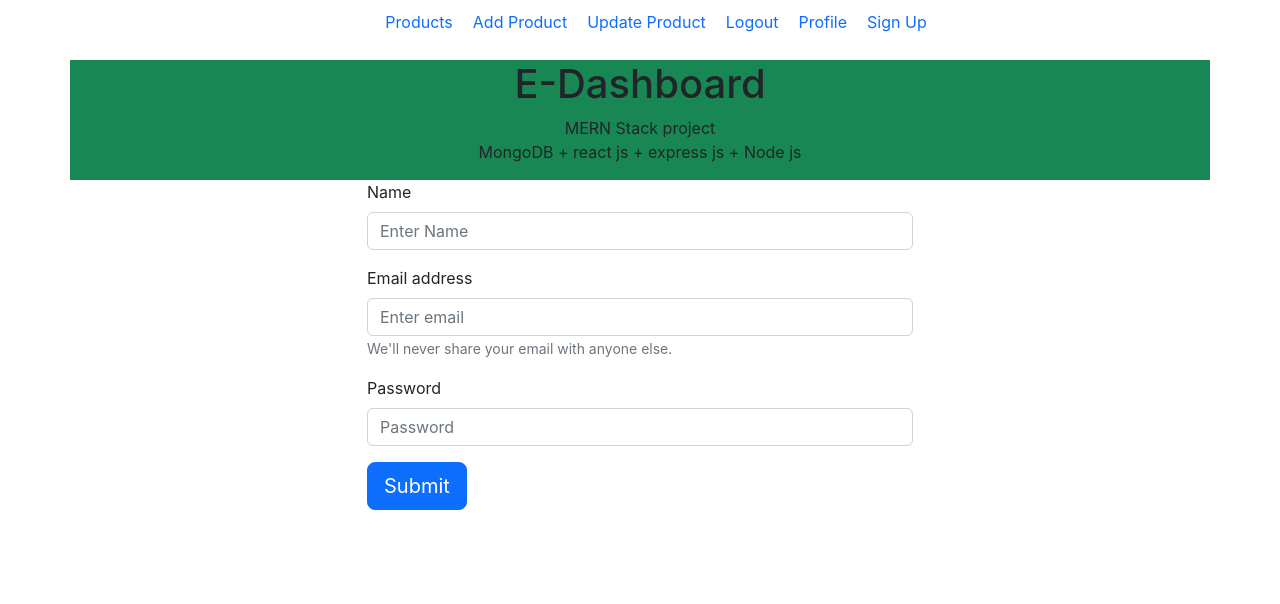
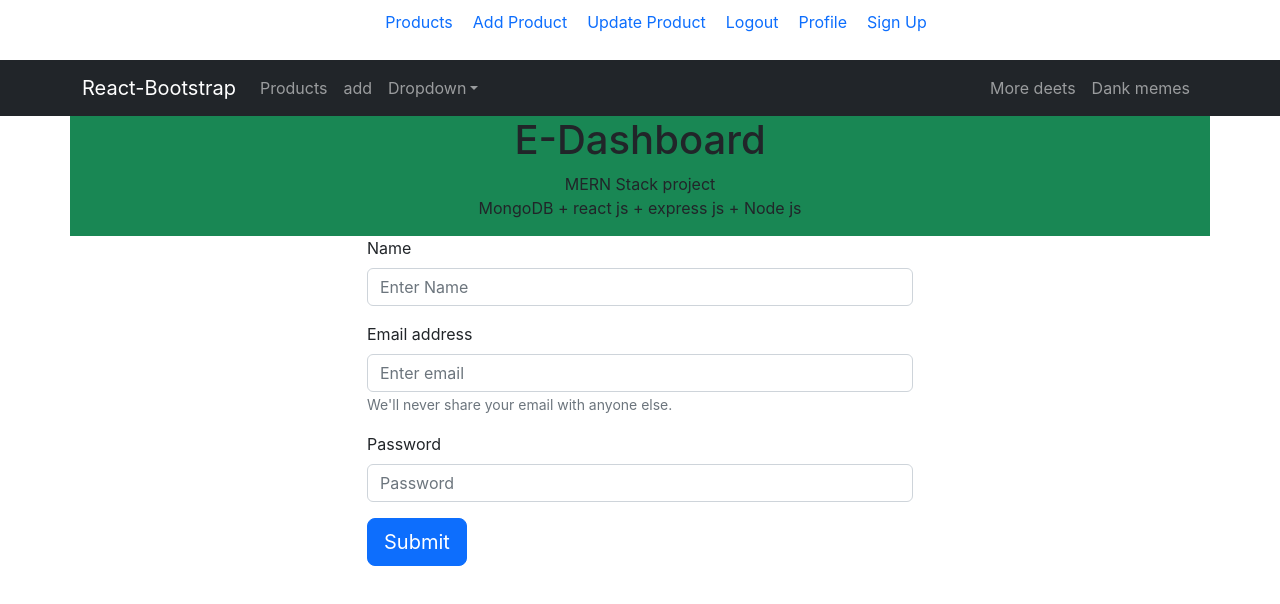
Before and after one commit to mdhamidulislamT/mern-stack-crud, a React (Create React App) app in the folder front-end/: page /signup in a window 1280 px wide. Shown: the top 604 px of the page. Built offline with nearby package versions, Linux system fonts and the light colour scheme.

Commit message:
minor changes

```diff
--- a/front-end/src/App.js
+++ b/front-end/src/App.js
@@ -1,10 +1,11 @@
 import "./App.css";
-import Nav from "./Nav";
+import Header from "./Header";
 import { BrowserRouter, Route, Routes } from "react-router-dom";
 import List from "./products/List";
 import Add from "./products/Add";
 import Edit from "./products/Edit";
 import SignUp from "./products/SignUp";
+import Header2 from "./Header2";
 
 
 
@@ -12,7 +13,8 @@ function App() {
   return (
 
       <BrowserRouter>
-        <Nav />
+        <Header />
+        <Header2 />
         <Routes>
           <Route path="/" element={<List />} />
           <Route path="/add" element={<Add />} />
--- a/front-end/src/Nav.js
+++ b/front-end/src/Header.js
@@ -5,7 +5,7 @@ import 'bootstrap/dist/css/bootstrap.min.css';
 
 import { BrowserRouter, Routes, Route, Link } from "react-router-dom";
 
-const Nav = () => {
+const Header = () => {
   return (
     <div>
       <ul className="nav-ul">
@@ -32,4 +32,4 @@ const Nav = () => {
   );
 };
 
-export default Nav;
+export default Header;
--- /dev/null
+++ b/front-end/src/Header2.js
@@ -0,0 +1,42 @@
+import Container from 'react-bootstrap/Container';
+import Nav from 'react-bootstrap/Nav';
+import Navbar from 'react-bootstrap/Navbar';
+import NavDropdown from 'react-bootstrap/NavDropdown';
+
+function Header2() {
+  return (
+    <Navbar collapseOnSelect expand="lg" bg="dark" variant="dark">
+      <Container>
+        <Navbar.Brand href="#home">React-Bootstrap</Navbar.Brand>
+        <Navbar.Toggle aria-controls="responsive-navbar-nav" />
+        <Navbar.Collapse id="responsive-navbar-nav">
+          <Nav className="me-auto">
+
+            <Nav.Link to="/" > Products </Nav.Link>
+            <Nav.Link href="/add">add </Nav.Link>
+
+            <NavDropdown title="Dropdown" id="collasible-nav-dropdown">
+              <NavDropdown.Item href="#action/3.1">Action</NavDropdown.Item>
+              <NavDropdown.Item href="#action/3.2">
+                Another action
+              </NavDropdown.Item>
+              <NavDropdown.Item href="#action/3.3">Something</NavDropdown.Item>
+              <NavDropdown.Divider />
+              <NavDropdown.Item href="#action/3.4">
+                Separated link
+              </NavDropdown.Item>
+            </NavDropdown>
+          </Nav>
+          <Nav>
+            <Nav.Link href="#deets">More deets</Nav.Link>
+            <Nav.Link eventKey={2} href="#memes">
+              Dank memes
+            </Nav.Link>
+          </Nav>
+        </Navbar.Collapse>
+      </Container>
+    </Navbar>
+  );
+}
+
+export default Header2;
```
